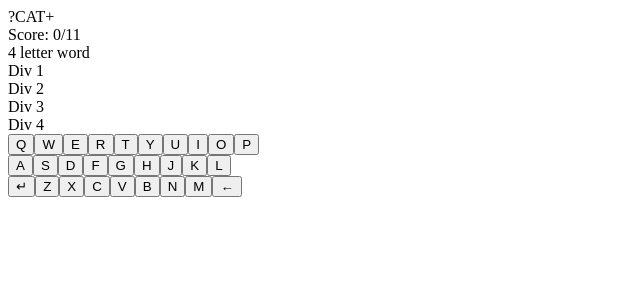
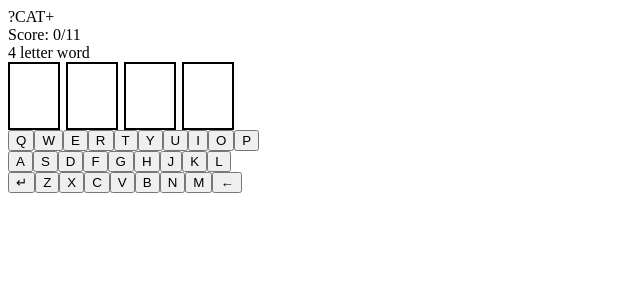
Before and after one commit to nikhilNathwani/trigram-react-vite, a React (Vite) app: page / in a window 1280 px wide. Shown: the top 300 px of the page, without its empty margins (0-640 px from the left). Built offline with nearby package versions, Linux system fonts and the light colour scheme.

Commit message:
Basic word styling and stubs for game state functions

```diff
--- a/src/App.jsx
+++ b/src/App.jsx
@@ -22,6 +22,18 @@ export default function App() {
 		Array.from({ length: 1 + wordLength_max - wordLength_start }, () => "")
 	);
 
+	function startLevel() {
+		return;
+	}
+
+	function addLetter() {
+		return;
+	}
+
+	function deleteLetter() {
+		return;
+	}
+
 	return (
 		<div id="app">
 			<TitleScreen></TitleScreen>
--- /dev/null
+++ b/src/components/level-components/Word.css
@@ -0,0 +1,22 @@
+#word {
+	width: min-content;
+
+	display: flex;
+	flex-direction: row;
+	align-items: center;
+	justify-content: center;
+	gap: 6px;
+	font-size: 2rem;
+	font-weight: bold;
+}
+
+.letter {
+	width: 3rem;
+	height: 4rem;
+	border: 2px solid black;
+	/* box-shadow: 4px 4px 4px rgba(138, 43, 226, 0.5); */
+
+	display: flex;
+	align-items: center;
+	justify-content: center;
+}
--- a/src/components/level-components/Word.jsx
+++ b/src/components/level-components/Word.jsx
@@ -1,8 +1,8 @@
+import "./Word.css";
+
 export default function Word({ numLetters }) {
 	const letterDivs = Array.from({ length: numLetters }, (_, index) => (
-		<div className="letter" letter-key={index}>
-			Div {index + 1}
-		</div>
+		<div className="letter" letter-key={index}></div>
 	));
 	return <div id="word">{letterDivs}</div>;
 }
```
